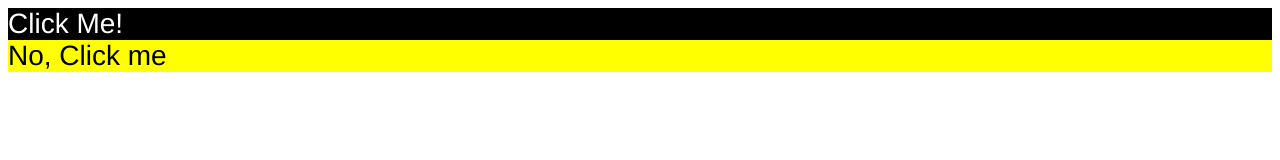
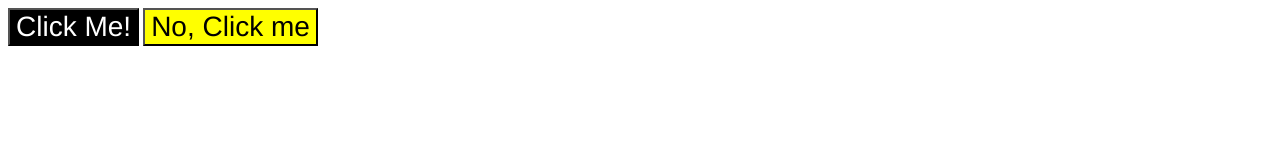
Before and after one commit to AwesomeKid500/03-grouping-selectors, a plain HTML site: page index.html in a window 1280 px wide. Drawn offline with Linux system fonts and the light colour scheme.

Commit message:
didnt exactly did the sam way as them but it worked

```diff
--- a/index.html
+++ b/index.html
@@ -8,7 +8,7 @@
     </head>
 
     <body>
-        <div class="first font_adjustment">Click Me!</div>
-        <div class="second font_adjustment">No, Click me</div>
+        <button class="first font_adjustment">Click Me!</button>
+        <button class="second font_adjustment">No, Click me</button>
     </body>
 </html>
```
